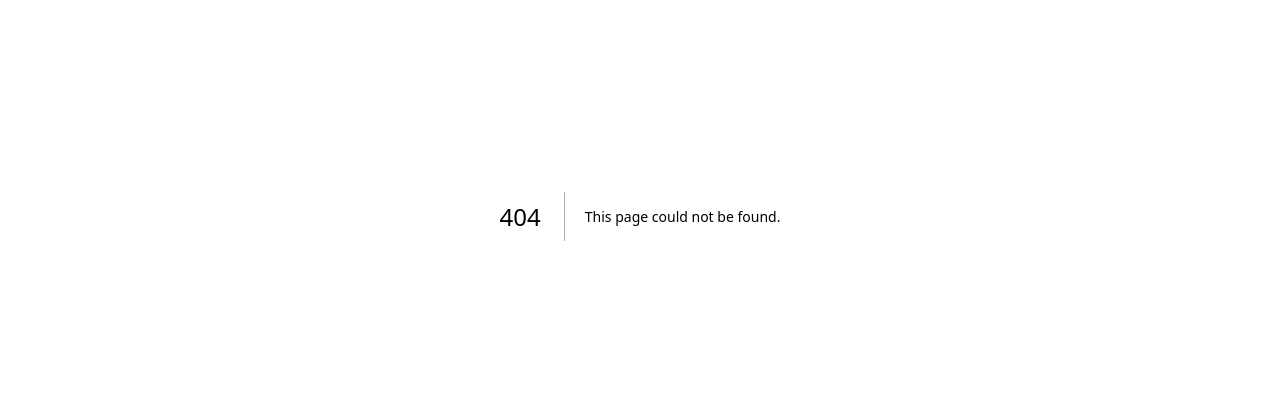
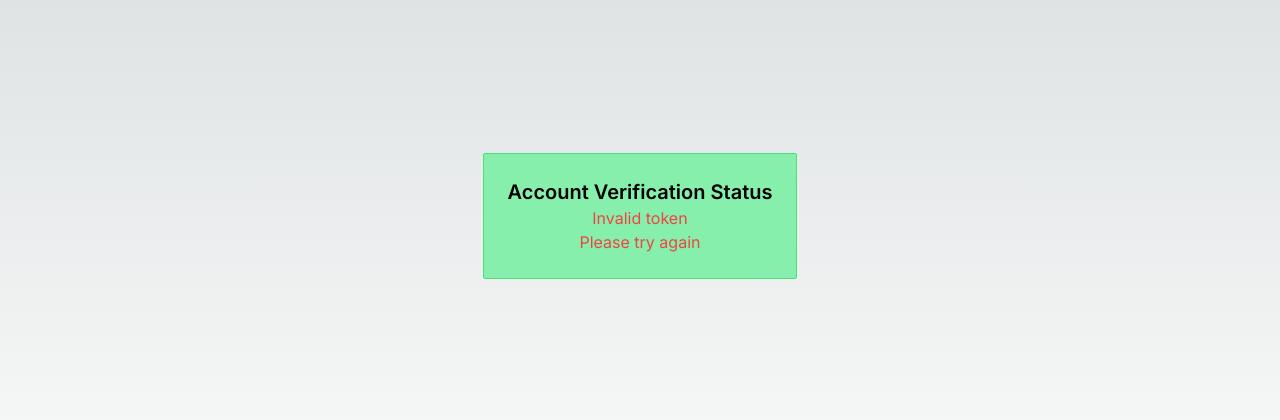
Before and after one commit to StealthMoney/mava-pay-money, a Next.js app: page /account/verify in a window 1280 px wide. Before the commit this address had no page. Shown: the part 184-604 px from the top of the page. Built offline with nearby package versions, Linux system fonts and the light colour scheme; no server answers; the database is empty.

Commit message:
feat: add account verification page

```diff
--- /dev/null
+++ b/src/app/account/verify/page.tsx
@@ -0,0 +1,77 @@
+import { prisma } from "@/lib/prisma";
+import { Suspense } from "react";
+
+const verifyUser = async (key: string) => {
+  "use server";
+  try {
+    const verification = await prisma.verification.findUnique({
+      where: {
+        token: key,
+      },
+    });
+    if (!verification) {
+      return {
+        data: {
+          message: "Invalid token",
+        },
+      };
+    }
+    await prisma.user.update({
+      where: {
+        id: verification.userId,
+      },
+      data: {
+        verified: true,
+      },
+    });
+    await prisma.verification.delete({
+      where: {
+        id: verification.id,
+      },
+    });
+    return {
+      data: {
+        message: "Account verified!",
+        success: true,
+      },
+    };
+  } catch (error) {
+    return {
+      data: {
+        message: "Invalid verification token",
+        success: false,
+      },
+    };
+  }
+};
+
+export default async function Page({
+  searchParams,
+}: {
+  searchParams: { key: string };
+}) {
+  const { data } = await verifyUser(searchParams.key);
+  return (
+    <div className="flex flex-col items-center justify-center min-h-screen">
+      <div className=" bg-green-300 p-6 text-center border border-green-400 rounded-sm">
+        <h1 className="text-xl text-black font-semibold">
+          Account Verification Status
+        </h1>
+        <Suspense
+          fallback={
+            <div>
+              <p className="text-black">Loading...</p>
+            </div>
+          }
+        >
+          <p className={`${data.success ? "text-slate-800" : "text-red-500"}`}>
+            {data.message}
+          </p>
+          <p className={`${data.success ? "text-slate-800" : "text-red-500"}`}>
+            {data.success ? "Proceed to login" : "Please try again"}
+          </p>
+        </Suspense>
+      </div>
+    </div>
+  );
+}
```
